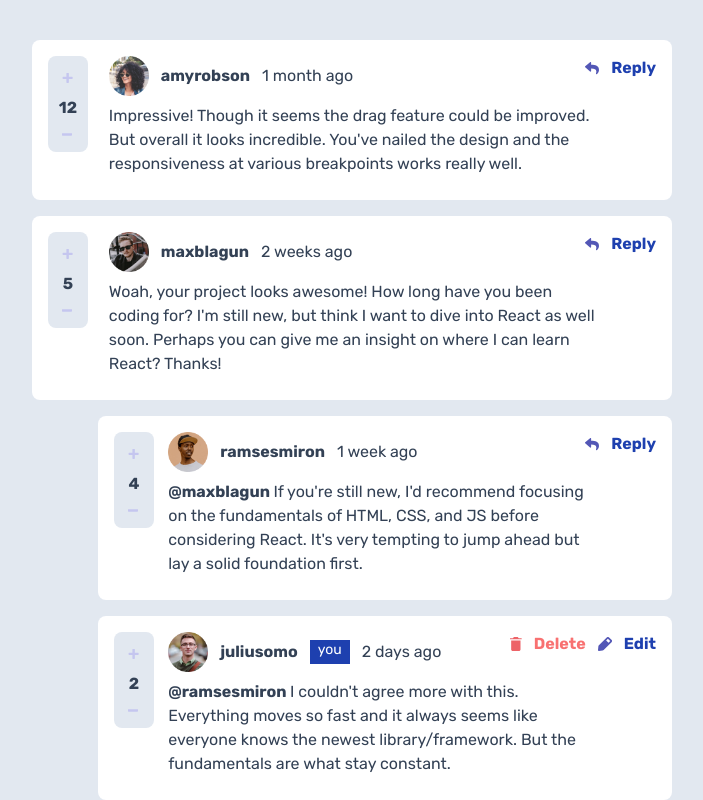
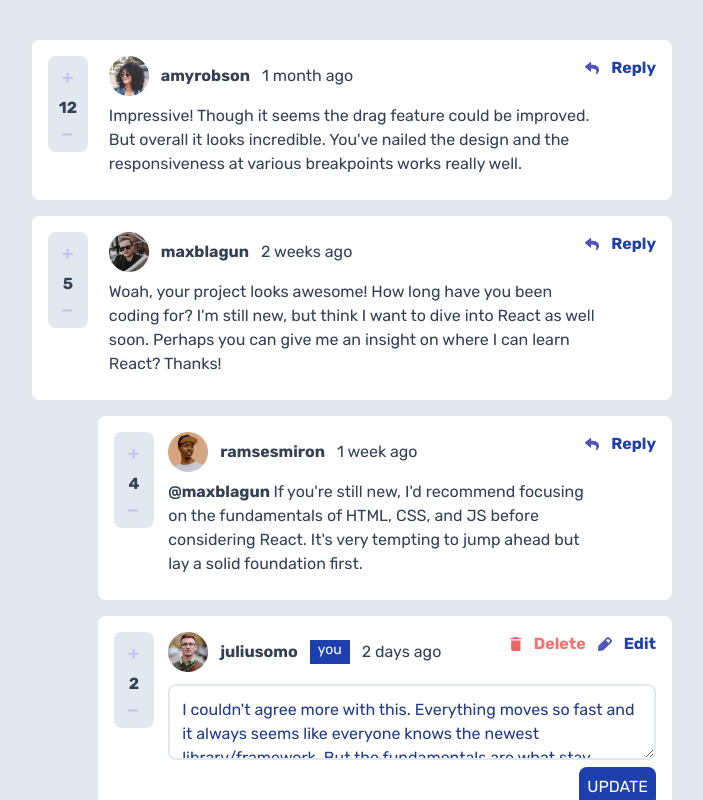
Before and after one commit to Paienobe/comments-app-ts, a React (Create React App) app: page / in a window 1280 px wide. Both pictures are taken after a click on the element "Edit". Shown: the top 800 px of the page, without its empty margins (288-991 px from the left). Built offline with nearby package versions, Linux system fonts and the light colour scheme.

Commit message:
added functions for editing replies

```diff
--- a/src/components/Comments/Comment.tsx
+++ b/src/components/Comments/Comment.tsx
@@ -30,6 +30,7 @@ const Comment = ({
   const [makeReply, setMakeReply] = useState(false)
   const [replyAReply, setReplyAReply] = useState(false)
   const [isEditing, setIsEditing] = useState(false)
+  const [editAReply, setEditAReply] = useState(0)
 
   return (
     <>
@@ -50,6 +51,7 @@ const Comment = ({
             isAReply={false}
             setReplyAReply={setReplyAReply}
             setIsEditing={setIsEditing}
+            setEditAReply={setEditAReply}
           />
         </div>
       </div>
@@ -72,6 +74,8 @@ const Comment = ({
               setIDofComment={setIDofComment}
               setMakeReply={setMakeReply}
               setIsEditing={setIsEditing}
+              setEditAReply={setEditAReply}
+              editAReply={editAReply}
             />
           )
         })}
--- a/src/components/Comments/Options.tsx
+++ b/src/components/Comments/Options.tsx
@@ -13,6 +13,7 @@ const Options = ({
   isAReply,
   setReplyAReply,
   setIsEditing,
+  setEditAReply,
 }: {
   id: number
   username: string
@@ -21,6 +22,7 @@ const Options = ({
   isAReply: boolean
   setReplyAReply: React.Dispatch<React.SetStateAction<boolean>>
   setIsEditing: React.Dispatch<React.SetStateAction<boolean>>
+  setEditAReply: React.Dispatch<React.SetStateAction<number>>
 }) => {
   const globalContext = useGlobalContext()
   const currentUser = useGlobalContext()?.state.currentUser!
@@ -54,6 +56,7 @@ const Options = ({
             className='flex items-center hover:scale-105 cursor-pointer transition'
             onClick={() => {
               !isAReply && setIsEditing(true)
+              isAReply && setEditAReply(id)
             }}
           >
             <img src={editIcon} alt='reply' />{' '}
--- a/src/components/Replies/Reply.tsx
+++ b/src/components/Replies/Reply.tsx
@@ -6,6 +6,8 @@ import User from '../Comments/User'
 import Votes from '../Comments/Votes'
 import { User as UserType } from '../../types/Types'
 import ReplyOrEditInput from '../ReplyOrEditInput'
+import EditInput from '../Comments/EditInput'
+import ReplyEditInput from './ReplyEditInput'
 
 type ReplyProps = {
   id: number
@@ -17,6 +19,8 @@ type ReplyProps = {
   setIDofComment: React.Dispatch<React.SetStateAction<number>>
   setMakeReply: React.Dispatch<React.SetStateAction<boolean>>
   setIsEditing: React.Dispatch<React.SetStateAction<boolean>>
+  setEditAReply: React.Dispatch<React.SetStateAction<number>>
+  editAReply: number
 }
 
 const Reply = ({
@@ -29,13 +33,23 @@ const Reply = ({
   setIDofComment,
   setMakeReply,
   setIsEditing,
+  setEditAReply,
+  editAReply,
 }: ReplyProps) => {
   const [replyAReply, setReplyAReply] = useState(false)
   return (
     <>
       <div className='bg-white rounded-lg p-4 mb-4 text-blue-900 min-h-[10rem] sm:relative'>
         <User {...user} createdAt={createdAt} />
-        <Content content={content} replyingTo={replyingTo} />
+        {editAReply !== id ? (
+          <Content content={content} replyingTo={replyingTo} />
+        ) : (
+          <ReplyEditInput
+            id={id}
+            content={content}
+            setEditAReply={setEditAReply}
+          />
+        )}
         <div className='flex items-center justify-between sm:absolute sm:left-4 sm:right-4 sm:top-4 sm:items-start'>
           <Votes id={id} score={score} isAReply />
           <Options
@@ -46,6 +60,7 @@ const Reply = ({
             isAReply
             setReplyAReply={setReplyAReply}
             setIsEditing={setIsEditing}
+            setEditAReply={setEditAReply}
           />
         </div>
       </div>
--- /dev/null
+++ b/src/components/Replies/ReplyEditInput.tsx
@@ -0,0 +1,43 @@
+import React, { useState } from 'react'
+import { useGlobalContext } from '../../context/context'
+
+type ReplyInputProps = {
+  id: number
+  content: string
+  setEditAReply: React.Dispatch<React.SetStateAction<number>>
+}
+
+const ReplyEditInput = ({ id, content, setEditAReply }: ReplyInputProps) => {
+  const globalContext = useGlobalContext()
+  const dispatch = globalContext?.dispatch!
+  const [replyEditContent, setReplyEditContent] = useState(content)
+  const editReply = () => {
+    return dispatch({
+      type: 'EDIT_REPLY',
+      payload: { id, content: replyEditContent },
+    })
+  }
+  return (
+    <form
+      className='mt-3 mb-2 sm:w-[90%] sm:ml-auto'
+      onSubmit={(e) => {
+        e.preventDefault()
+        editReply()
+        setEditAReply(0)
+      }}
+    >
+      <textarea
+        className=' border-slate-200 border-2 w-full p-3 rounded-lg'
+        value={replyEditContent}
+        onChange={(e) => {
+          setReplyEditContent(e.target.value)
+        }}
+      ></textarea>
+      <button className='bg-blue-800 text-white p-2 rounded-lg block ml-auto'>
+        UPDATE
+      </button>
+    </form>
+  )
+}
+
+export default ReplyEditInput
--- a/src/reducer/reducer.ts
+++ b/src/reducer/reducer.ts
@@ -162,6 +162,50 @@ export const reducer = (state: StateType, action: ActionType) => {
 
     return updatedState
   } else if (action.type === 'EDIT_REPLY') {
+    if (action.payload.content) {
+      const commentWithReplyToBeEdited = state.comments.find((comment) => {
+        return comment.replies.some((reply) => {
+          return reply.id === action.payload.id
+        })
+      })
+
+      const replyToBeEdited = commentWithReplyToBeEdited?.replies.find(
+        (reply) => {
+          return reply.id === action.payload.id
+        }
+      )
+
+      const updatedReply: ReplyType = {
+        ...replyToBeEdited!,
+        content: action.payload.content,
+      }
+
+      const updatedParentCommentReplies =
+        commentWithReplyToBeEdited?.replies.map((reply) => {
+          if (reply.id === action.payload.id) {
+            return updatedReply
+          } else {
+            return reply
+          }
+        })
+
+      const updatedParentComment: Comments = {
+        ...commentWithReplyToBeEdited!,
+        replies: updatedParentCommentReplies!,
+      }
+
+      const updatedComments = state.comments.map((comment) => {
+        if (comment.id === commentWithReplyToBeEdited!.id) {
+          return updatedParentComment
+        } else {
+          return comment
+        }
+      })
+
+      const updatedState = { ...state, comments: updatedComments }
+
+      return updatedState
+    }
     return state
   } else if (action.type === 'REPLY_A_REPLY') {
     if (action.payload.content) {
```
